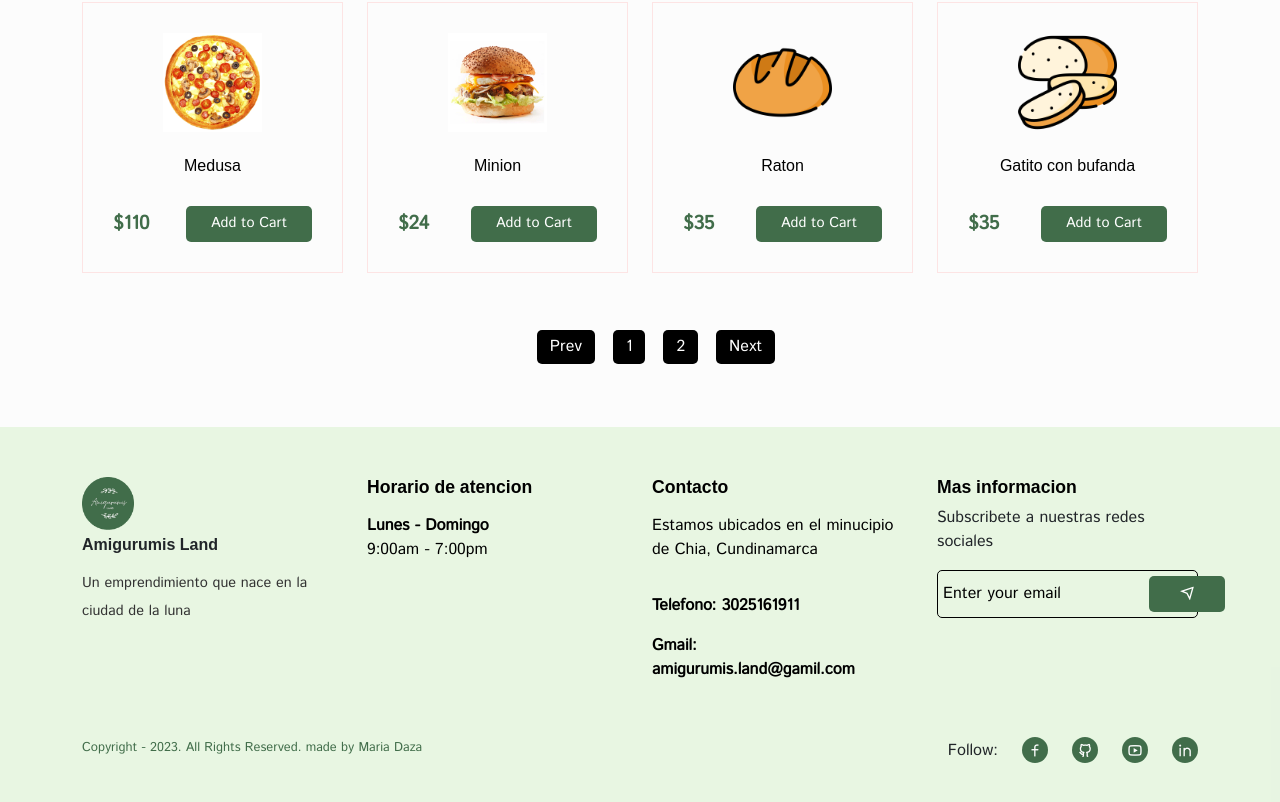
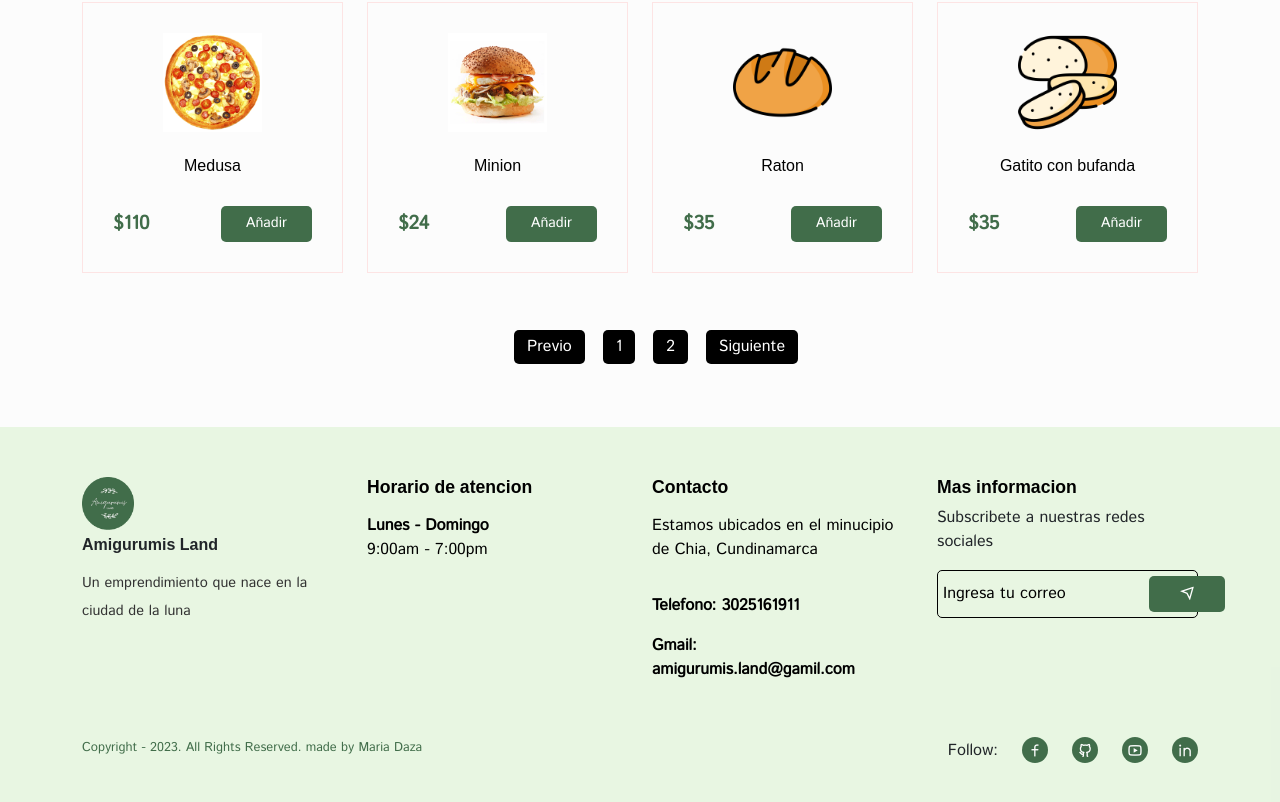
Before and after one commit to Fernanda2209/Amigurumis.Land, a React (Create React App) app: page /foods in a window 1280 px wide. Shown: the part 1112-1914 px from the top of the page. Built offline with nearby package versions, Linux system fonts and the light colour scheme; a web font is replaced by a local one.

Commit message:
Adjustments to the shopping cart, functionality, defined list of products to be purchased, and first item description

```diff
--- a/src/assets/fake-data/products.js
+++ b/src/assets/fake-data/products.js
@@ -33,7 +33,7 @@ const products = [
     image03: product_01_image_03,
     category: "Burger",
 
-    desc: "Lorem ipsum dolor sit amet consectetur adipisicing elit. Soluta ad et est, fugiat repudiandae neque illo delectus commodi magnam explicabo autem voluptates eaque velit vero facere mollitia. Placeat rem, molestiae error obcaecati enim doloribus impedit aliquam, maiores qui minus neque. ",
+    desc: "Este producto corresponde a un patico de aproximadamente 7 cm de altura, hecho a mano con mucho amor, con hilo tanto de algodón como acrílico hipoalergénico, el producto puede ser personalizado dependiendo de los gustos del cliente.",
   },
 
   {
--- a/src/components/Footer/Footer.jsx
+++ b/src/components/Footer/Footer.jsx
@@ -51,7 +51,7 @@ const Footer = () => {
             <h5 className="footer__title">Mas informacion</h5>
             <p>Subscribete a nuestras redes sociales</p>
             <div className="newsletter">
-              <input type="email" placeholder="Enter your email" />
+              <input type="email" placeholder="Ingresa tu correo" />
               <span>
                 <i class="ri-send-plane-line"></i>
               </span>
--- a/src/components/UI/product-card/ProductCard.jsx
+++ b/src/components/UI/product-card/ProductCard.jsx
@@ -35,7 +35,7 @@ const ProductCard = (props) => {
         <div className=" d-flex align-items-center justify-content-between ">
           <span className="product__price">${price}</span>
           <button className="addTOCart__btn" onClick={addToCart}>
-            Add to Cart
+            Añadir
           </button>
         </div>
       </div>
--- a/src/pages/AllFoods.jsx
+++ b/src/pages/AllFoods.jsx
@@ -82,8 +82,8 @@ const AllFoods = () => {
               <ReactPaginate
                 pageCount={pageCount}
                 onPageChange={changePage}
-                previousLabel={"Prev"}
-                nextLabel={"Next"}
+                previousLabel={"Previo"}
+                nextLabel={"Siguiente"}
                 containerClassName=" paginationBttns "
               />
             </div>
--- a/src/pages/Cart.jsx
+++ b/src/pages/Cart.jsx
@@ -24,11 +24,11 @@ const Cart = () => {
                 <table className="table table-bordered">
                   <thead>
                     <tr>
-                      <th>Image</th>
-                      <th>Product Title</th>
-                      <th>Price</th>
-                      <th>Quantity</th>
-                      <th>Delete</th>
+                      <th>Imagen</th>
+                      <th>Nombre del Producto</th>
+                      <th>Precio</th>
+                      <th>Cantidad</th>
+                      <th>Eliminar</th>
                     </tr>
                   </thead>
                   <tbody>
@@ -75,7 +75,7 @@ const Tr = (props) => {
       </td>
       <td className="text-center">{title}</td>
       <td className="text-center">${price}</td>
-      <td className="text-center">{quantity}px</td>
+      <td className="text-center">{quantity}/u</td>
       <td className="text-center cart__item-del">
         <i class="ri-delete-bin-line" onClick={deleteItem}></i>
       </td>
--- a/src/pages/Checkout.jsx
+++ b/src/pages/Checkout.jsx
@@ -47,7 +47,7 @@ const Checkout = () => {
                 <div className="form__group">
                   <input
                     type="text"
-                    placeholder="Enter your name"
+                    placeholder="Ingresa tu nombre"
                     required
                     onChange={(e) => setEnterName(e.target.value)}
                   />
@@ -56,7 +56,7 @@ const Checkout = () => {
                 <div className="form__group">
                   <input
                     type="email"
-                    placeholder="Enter your email"
+                    placeholder="Ingresa tu correo"
                     required
                     onChange={(e) => setEnterEmail(e.target.value)}
                   />
--- a/src/pages/FoodDetails.jsx
+++ b/src/pages/FoodDetails.jsx
@@ -149,7 +149,7 @@ const FoodDetails = () => {
                     <div className="form__group">
                       <input
                         type="text"
-                        placeholder="Enter your name"
+                        placeholder="Ingresa tu nombre"
                         onChange={(e) => setEnteredName(e.target.value)}
                         required
                       />
@@ -158,7 +158,7 @@ const FoodDetails = () => {
                     <div className="form__group">
                       <input
                         type="text"
-                        placeholder="Enter your email"
+                        placeholder="Ingresa tu correo"
                         onChange={(e) => setEnteredEmail(e.target.value)}
                         required
                       />
```
Also changed, not shown: 1 other file (tests, documents, lock files or other folders).
